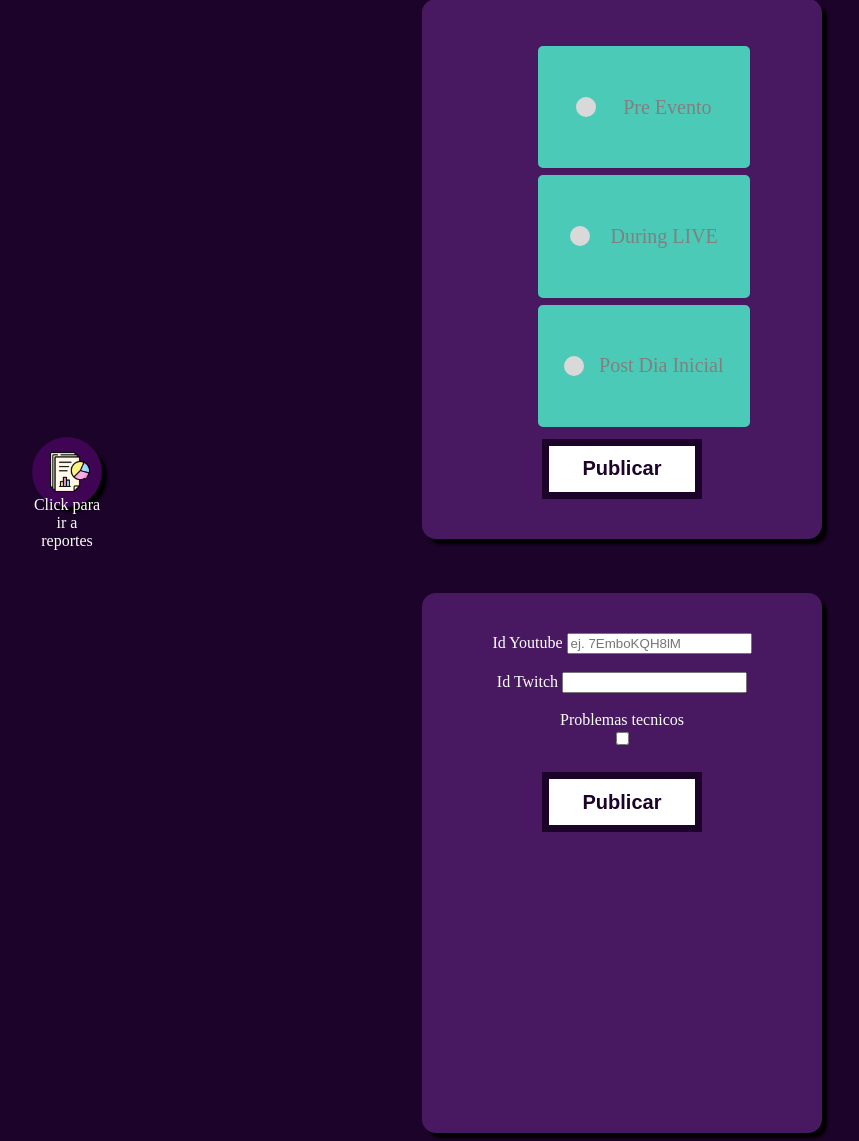
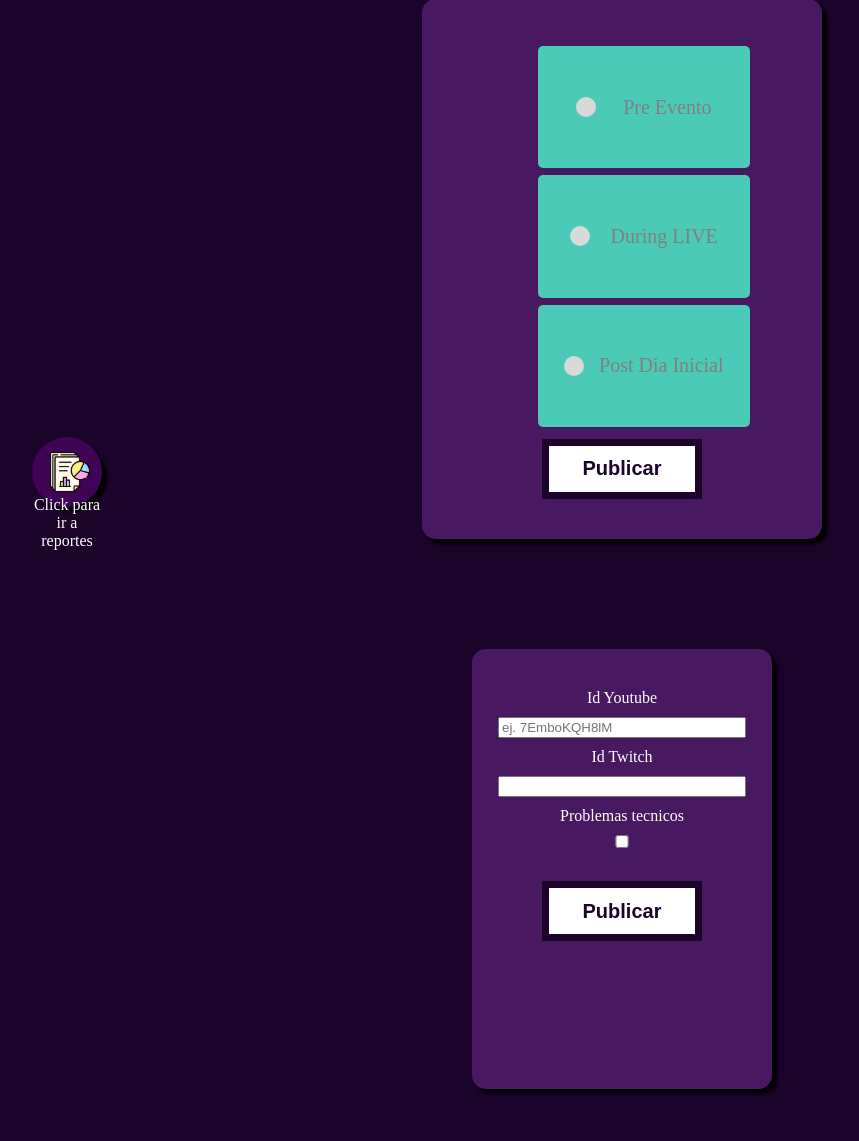
Before and after one commit to FromDoppler/emms21, a PHP site: page /admin21 in a window 1280 px wide. Shown: the part 153-1294 px from the top of the page, without its empty margins (18-877 px from the left). After the commit the page ends 1248 px from the top, so only its background shows below. Run offline with PHP 8.4, Linux system fonts and the light colour scheme; data that the repository does not hold is empty; some libraries are stand-ins or nearby versions.

Commit message:
add styles and favicon

```diff
--- a/admin21/css/admin.css
+++ b/admin21/css/admin.css
@@ -74,6 +74,19 @@ body {
 	color: white;
 }
 
+.dp-library .dp-container .dp-rowflex .admin-container #id-setting {
+	height: 400px;
+	width: 300px;
+	margin-top: 110px;
+}
+.dp-rowflex .admin-container #id-setting input{
+	margin: 10px 20px;
+	width: 80%;
+}
+
+.dp-library .dp-container input[type=checkbox]{
+	position: initial;
+}
 .dp-library .dp-container .form {
 	display: flex;
 	justify-content: center;
--- a/admin21/index.php
+++ b/admin21/index.php
@@ -7,6 +7,9 @@
 	<title>Doppler EMMS21 Admin</title>
 	<link rel="stylesheet" type="text/css" href="https://cdn.fromdoppler.com/doppler-ui-library/v3.102.0/css/styles.css">
 	<link rel="stylesheet" href="css/admin.css">
+	<link rel="apple-touch-icon" sizes="180x180" href="img/apple-touch-icon.png">
+	<link rel="icon" type="image/png" sizes="32x32" href="./../img/favicon-32x32.png">
+	<link rel="icon" type="image/png" sizes="16x16" href="./../img/favicon-16x16.png">
 </head>
 
 <body class="dp-library">
@@ -46,8 +49,7 @@
 
 		<div class="dp-container">
 			<div class="dp-rowflex">
-				<div class="col-sm-0 col-md-2"></div>
-				<div class="col-sm-12 col-md-8 admin-container">
+				<div class="col-sm-12 col-md-7 admin-container">
 					<h1>ADMIN EMMS</h1>
 					<img src="img/iso-doppler.gif" alt="Doppler" class="logoD">
 					<div class="instance-container">
@@ -75,23 +77,21 @@
 						</div>
 
 					</div>
-					<br />
-					<br />
-					<br />
-					<div class='instance-container'>
+				</div>
+				<div class="col-sm-0 col-md-4 admin-container">
+					<div class="instance-container" id="id-setting">
 						<form action="settings.php" method="POST" class="form">
 							<div class="wrapper">
 								<label>Id Youtube</label>
 								<input type="text" id="youtube" name="youtube" value="<?= $settings['youtube'] ?>" placeholder="ej. 7EmboKQH8lM" />
-								<br />
-								<br />
+
 								<label>Id Twitch</label>
 								<input type="text" id="twitch" name="twitch" value="<?= $settings['twitch'] ?>" />
-								<br />
-								<br />
+
 								<label>Problemas tecnicos</label>
-								<br />
+
 								<input type="checkbox" id="tecnicos" name="tecnicos" value="false" <?= ($settings['fallas_tecnicas'] === 1) ? "checked" : "" ?> />
+
 								<br />
 								<br />
 								<button type="submit" class="btn-send noselect">Publicar</button>
@@ -99,7 +99,6 @@
 						</form>
 					</div>
 				</div>
-				<div class="col-sm-0 col-md-2"></div>
 			</div>
 		</div>
 	<?PHP
```
